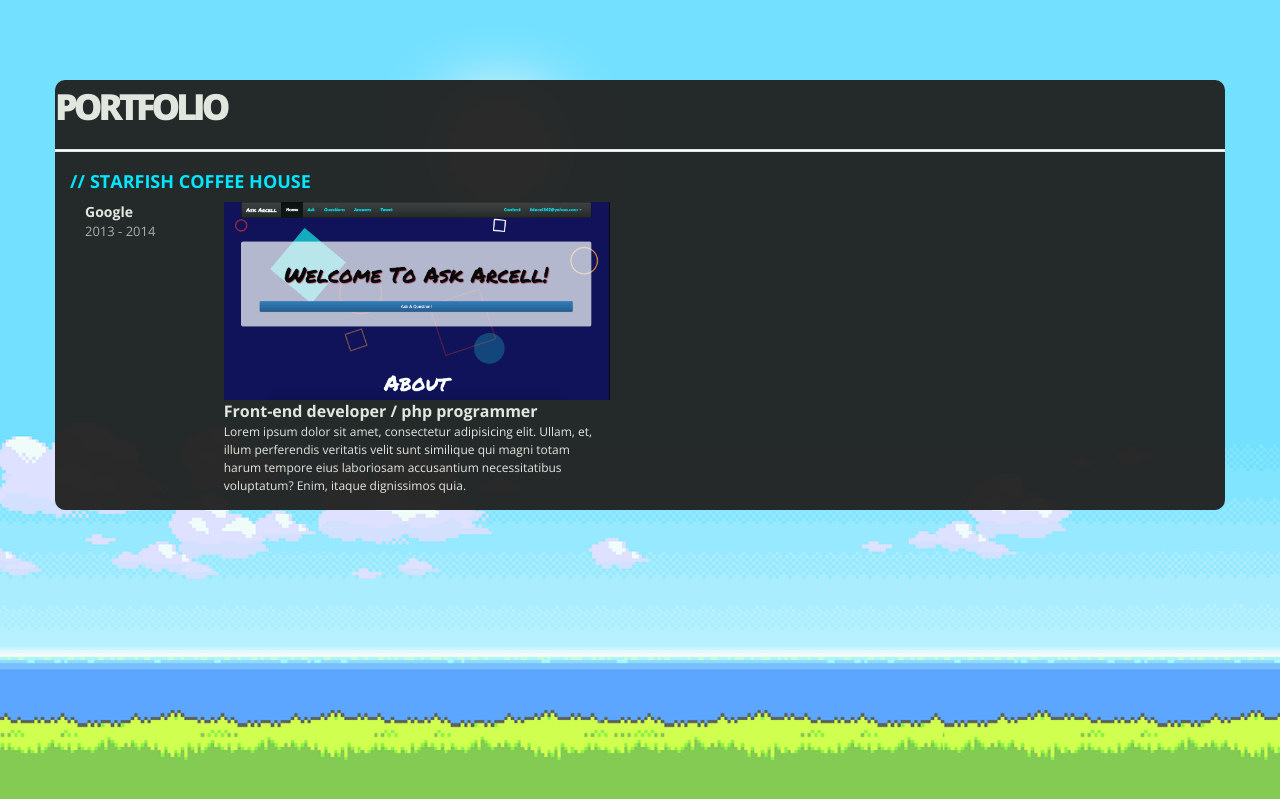
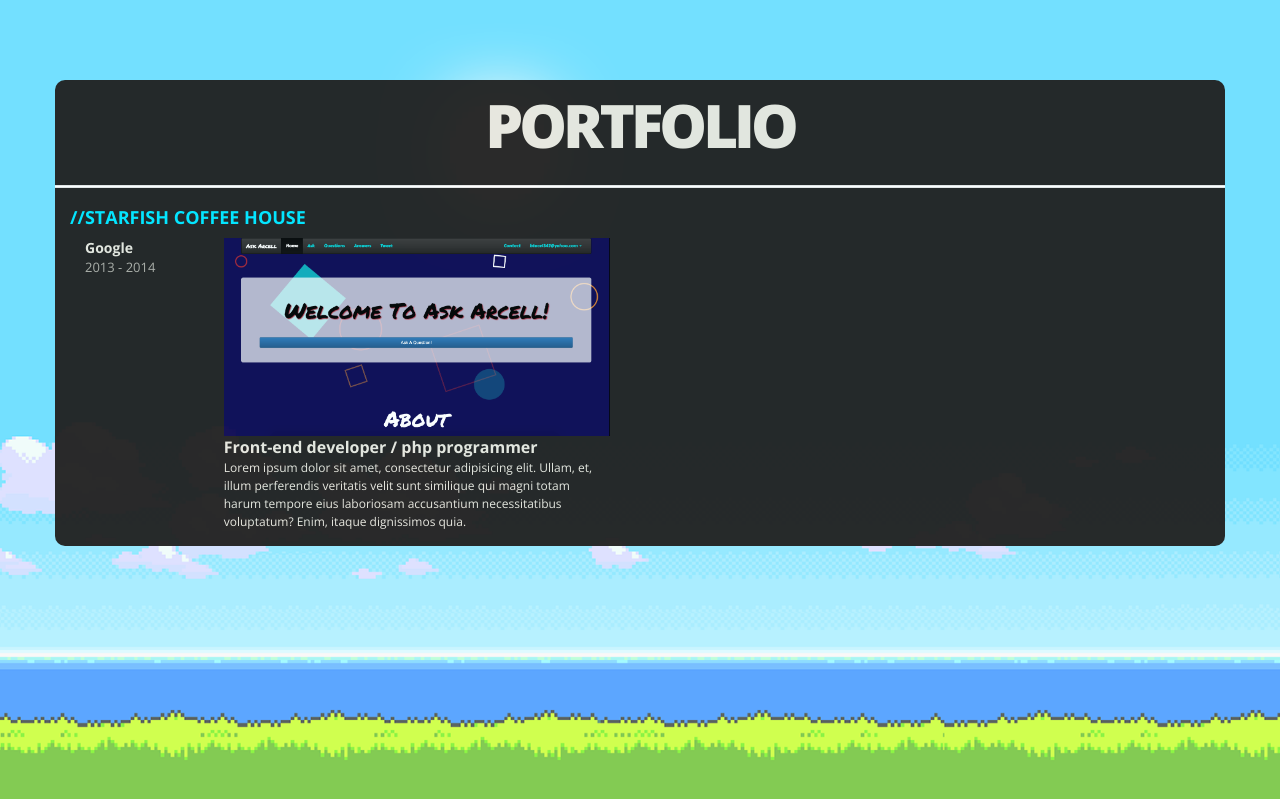
Before and after one commit to Btace13/PersonalSite, a Jekyll site: the page portfolio.html, which Jekyll copies as it is, in a window 1280 px wide. Shown: the top 799 px of the page. Built offline with Jekyll 4.4.1, drawn with Linux system fonts in a browser that asks for light colours.

Commit message:
adding styles

```diff
--- a/css/main.css
+++ b/css/main.css
@@ -11,7 +11,6 @@ SETTINGS
 @-ms-viewport       { width: device-width; }
 @-o-viewport        { width: device-width; }
 @viewport           { width: device-width; }
-
 /*******************************************
 BODY
 *******************************************/
@@ -59,10 +58,11 @@ PHOTO (AVATAR)
 #text-header h1{
   margin: 0;
   padding: 0;
-  font-size: 2.4em;
+  font-size: 4em;
   font-weight: 700;
   text-transform: uppercase;
   letter-spacing: -1px;
+  text-align: center;
 }
 #text-header h1::first-line{
   font-size: 1.5em;
@@ -98,7 +98,6 @@ DEFAULT BOX
 }
 .box h2:before{
   content: '//';
-  margin-right: 5px;
 }
 .box p{
   font-size: 1.3em;
@@ -362,3 +361,10 @@ MEDIA
     width: 90%;
   }
 }
+/*******************************************
+CUSTOM
+*******************************************/
+
+.backOff{
+  margin-bottom: 15px;
+}
```
